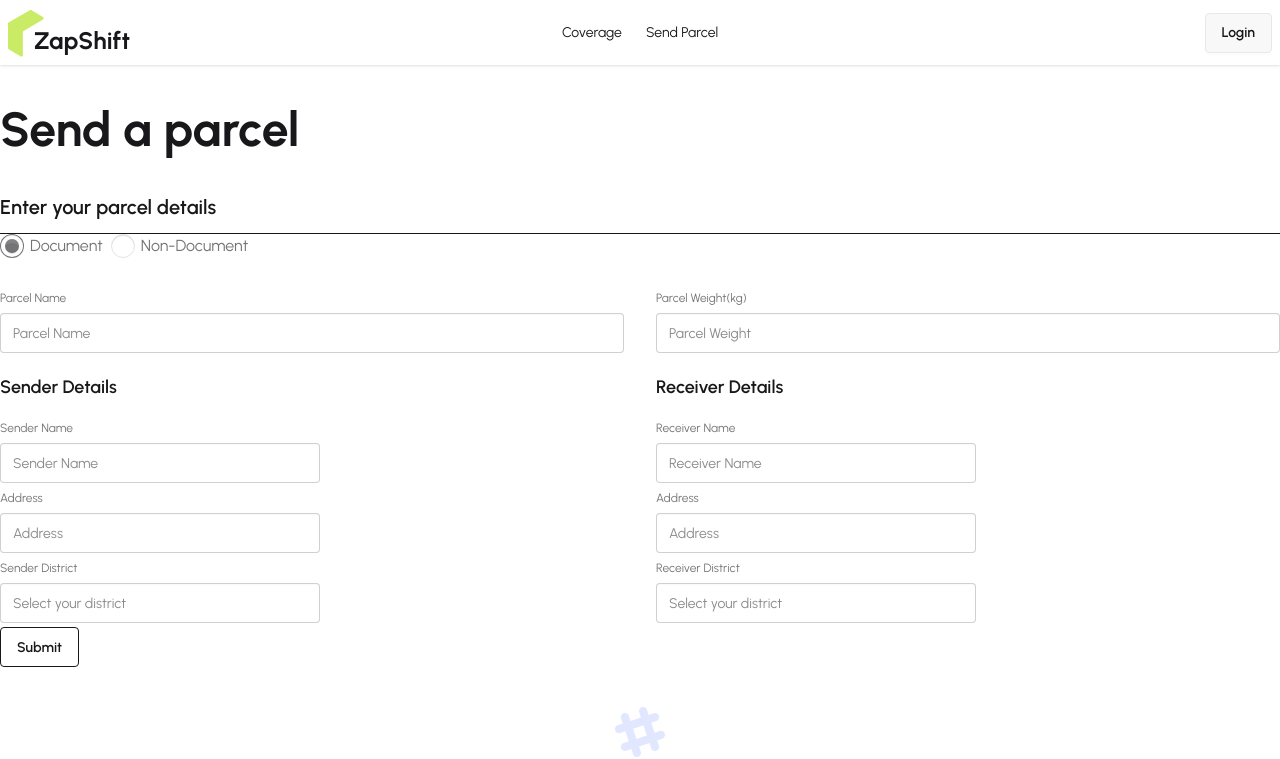
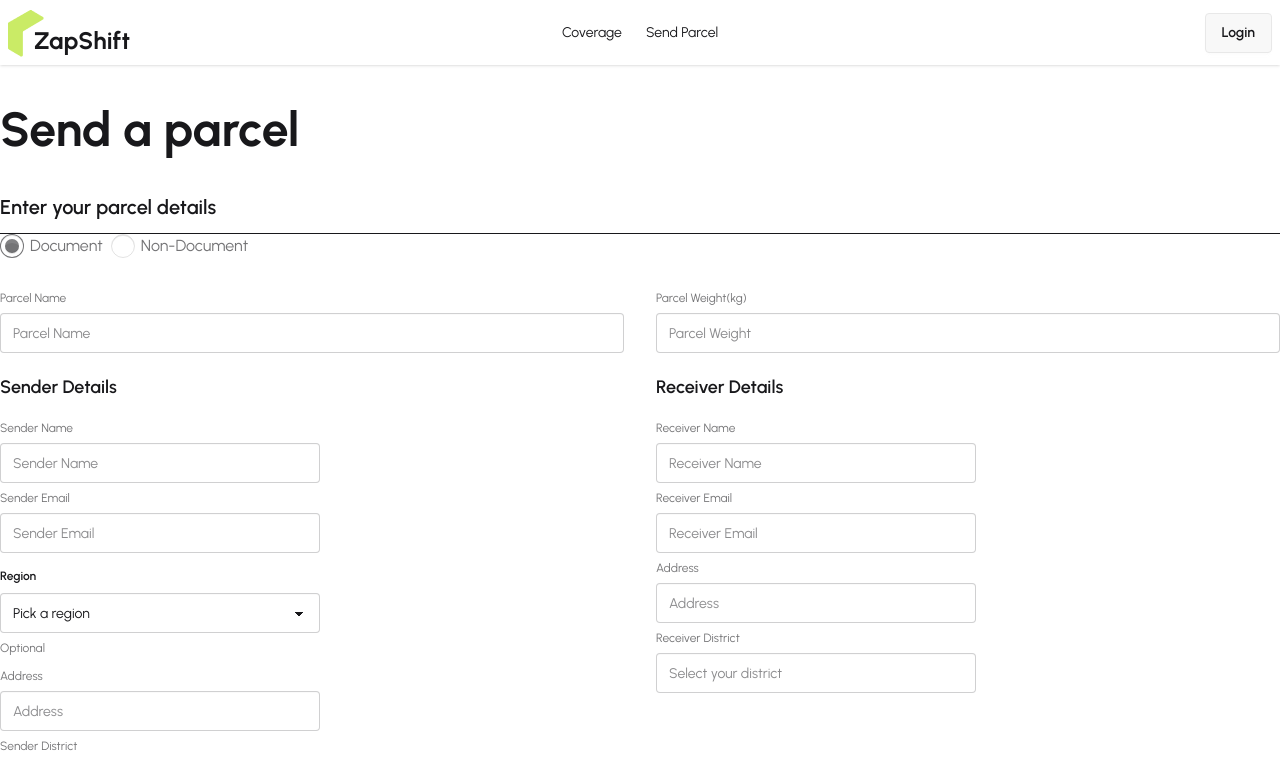
Before and after one commit to Shajidaa/zap-shift-client, a React (Vite) app: page /send-parcels in a window 1280 px wide. Shown: the top 759 px of the page. Built offline with nearby package versions, Linux system fonts and the light colour scheme; no server answers.

Commit message:
parcel ui update

```diff
--- a/src/Pages/sendParcel/SendParcel.jsx
+++ b/src/Pages/sendParcel/SendParcel.jsx
@@ -67,6 +67,24 @@ const SendParcel = () => {
               className="input"
               placeholder="Sender Name"
             />
+            <label className="label">Sender Email </label>
+            <input
+              type="email"
+              {...register("senderEmail", { required: true })}
+              className="input"
+              placeholder="Sender Email"
+            />
+            {/* region */}
+            <fieldset className="fieldset">
+              <legend className="fieldset-legend">Region </legend>
+              <select defaultValue="Pick a region" className="select">
+                <option disabled={true}>Pick a region</option>
+                <option>Chrome</option>
+                <option>FireFox</option>
+                <option>Safari</option>
+              </select>
+              <span className="label">Optional</span>
+            </fieldset>
             <label className="label"> Address </label>
             <input
               type="text"
@@ -93,6 +111,13 @@ const SendParcel = () => {
               className="input"
               placeholder="Receiver Name"
             />
+            <label className="label">Receiver Email </label>
+            <input
+              type="email"
+              {...register("receiverEmail", { required: true })}
+              className="input"
+              placeholder="Receiver Email"
+            />
             <label className="label"> Address </label>
             <input
               type="text"
```
